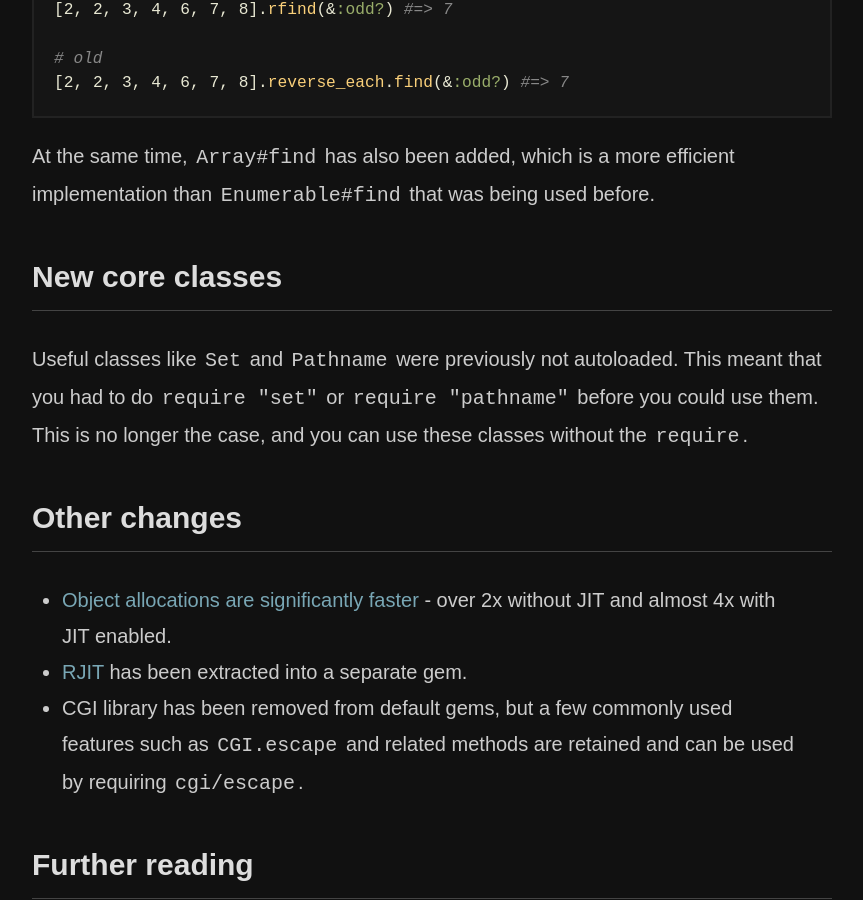
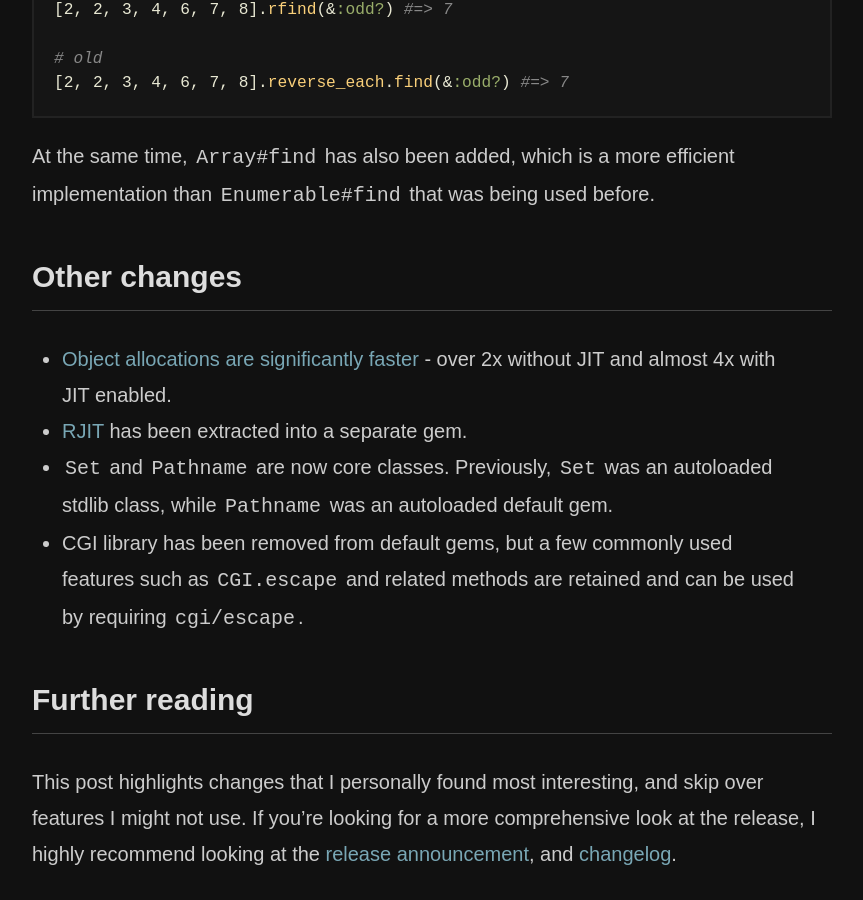
Before and after one commit to nithinbekal/nithinbekal.github.io, a Jekyll site: the page built from _posts/2025-12-17-ruby-4-0.md, in a window 1280 px wide and 900 px high, scrolled down 5185 px. Shown: the whole window, without its empty margins (208-1071 px from the left). Built offline with Jekyll 4.4.1, drawn with Linux system fonts in a browser that asks for light colours; comment, search, counter and statistics services are not loaded.

Commit message:
Update Ruby 4.0 documentation on core classes
Removed note about requiring 'Set' and 'Pathname' classes.

```diff
--- a/_posts/2025-12-17-ruby-4-0.md
+++ b/_posts/2025-12-17-ruby-4-0.md
@@ -163,14 +163,11 @@ puts square #=> => #<Square:0x000000011f280ff8 @width=5>
 
 At the same time, `Array#find` has also been added, which is a more efficient implementation than `Enumerable#find` that was being used before.
 
-## New core classes
-
-Useful classes like `Set` and `Pathname` were previously not autoloaded. This meant that you had to do `require "set"` or `require "pathname"` before you could use them. This is no longer the case, and you can use these classes without the `require`.
-
 ## Other changes
 
 - [Object allocations are significantly faster](https://railsatscale.com/2025-05-21-fast-allocations-in-ruby-3-5/) - over 2x without JIT and almost 4x with JIT enabled.
 - [RJIT](https://github.com/ruby/rjit) has been extracted into a separate gem.
+- `Set` and `Pathname` are now core classes. Previously, `Set` was an autoloaded stdlib class, while  `Pathname` was an autoloaded default gem.
 - CGI library has been removed from default gems, but a few commonly used features such as `CGI.escape` and related methods are retained and can be used by requiring `cgi/escape`.
 
 ## Further reading
```
